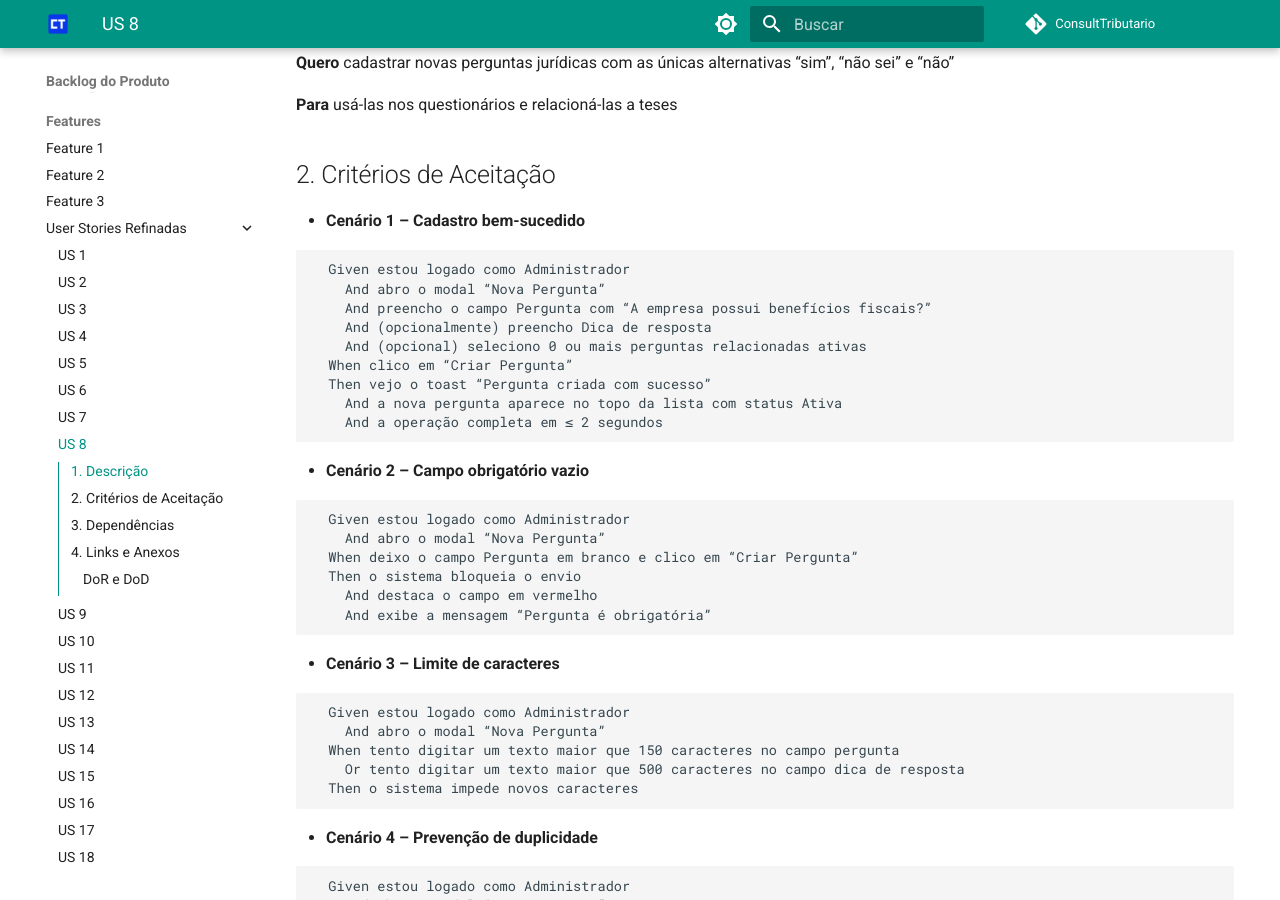
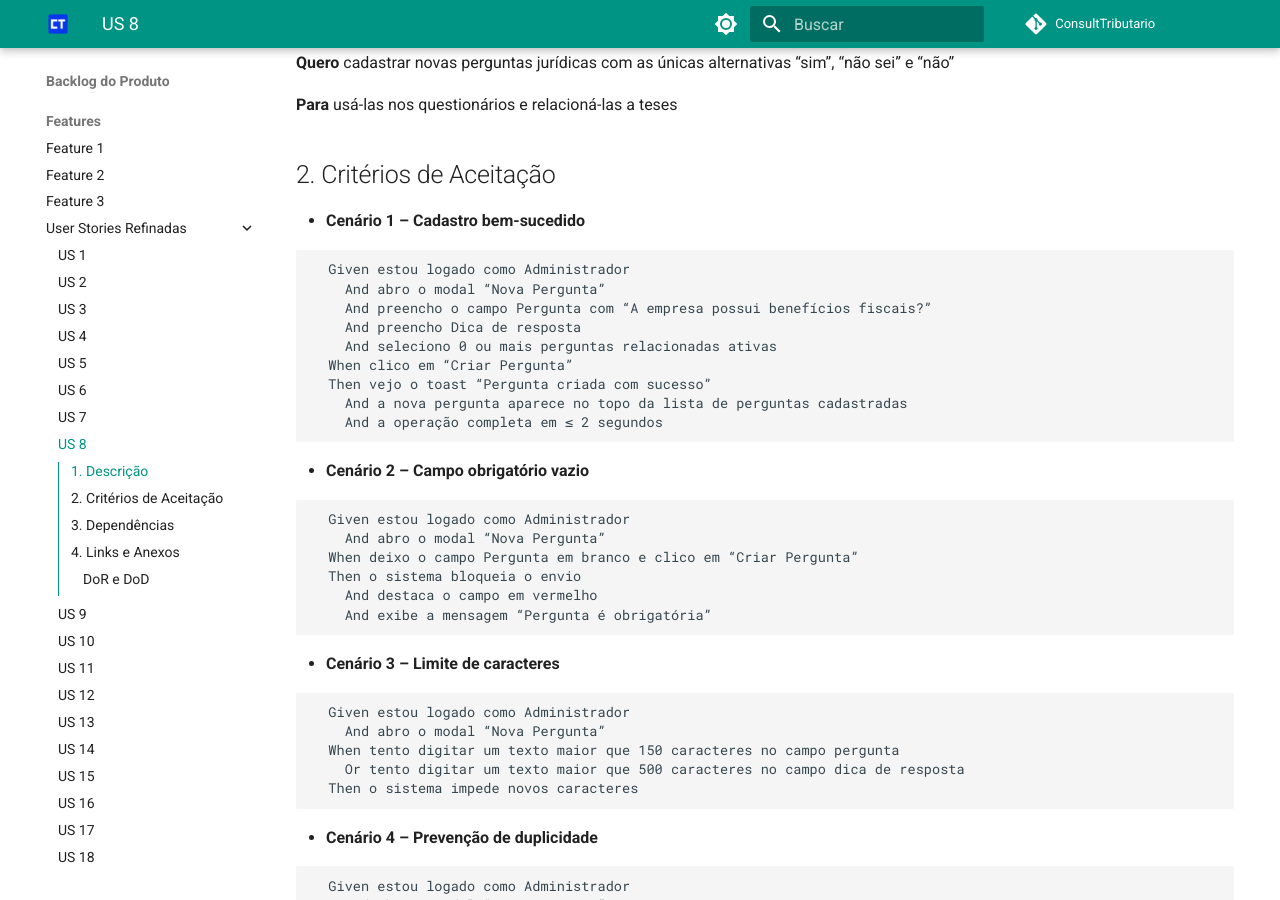
Before and after one commit to mdsreq-fga-unb/2025.1-T02-ConsultTributario, an MkDocs documentation site: the page built from docs/features/gerenciar-perguntas-tributarias/us-08.md, in a window 1280 px wide and 900 px high, scrolled down 312 px. Built offline with MkDocs 1.6.1 and Material for MkDocs 9.7.7, drawn with Linux system fonts in a browser that asks for light colours; comment, search, counter and statistics services are not loaded.

Commit message:
doc: ajusta critérios de aceitação da US-08 para cadastro de perguntas jurídicas

````diff
--- a/docs/features/gerenciar-perguntas-tributarias/us-08.md
+++ b/docs/features/gerenciar-perguntas-tributarias/us-08.md
@@ -18,11 +18,11 @@
   Given estou logado como Administrador
     And abro o modal “Nova Pergunta”
     And preencho o campo Pergunta com “A empresa possui benefícios fiscais?”
-    And (opcionalmente) preencho Dica de resposta
-    And (opcional) seleciono 0 ou mais perguntas relacionadas ativas
+    And preencho Dica de resposta
+    And seleciono 0 ou mais perguntas relacionadas ativas
   When clico em “Criar Pergunta”
   Then vejo o toast “Pergunta criada com sucesso”
-    And a nova pergunta aparece no topo da lista com status Ativa
+    And a nova pergunta aparece no topo da lista de perguntas cadastradas
     And a operação completa em ≤ 2 segundos
 ```
 
````
